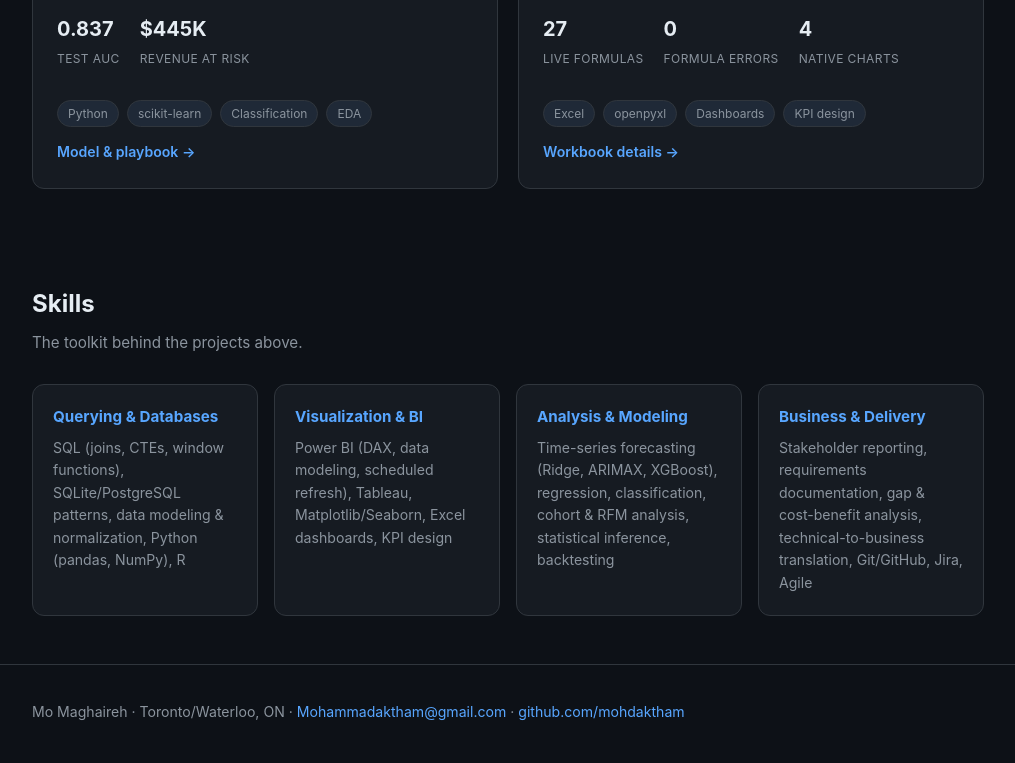
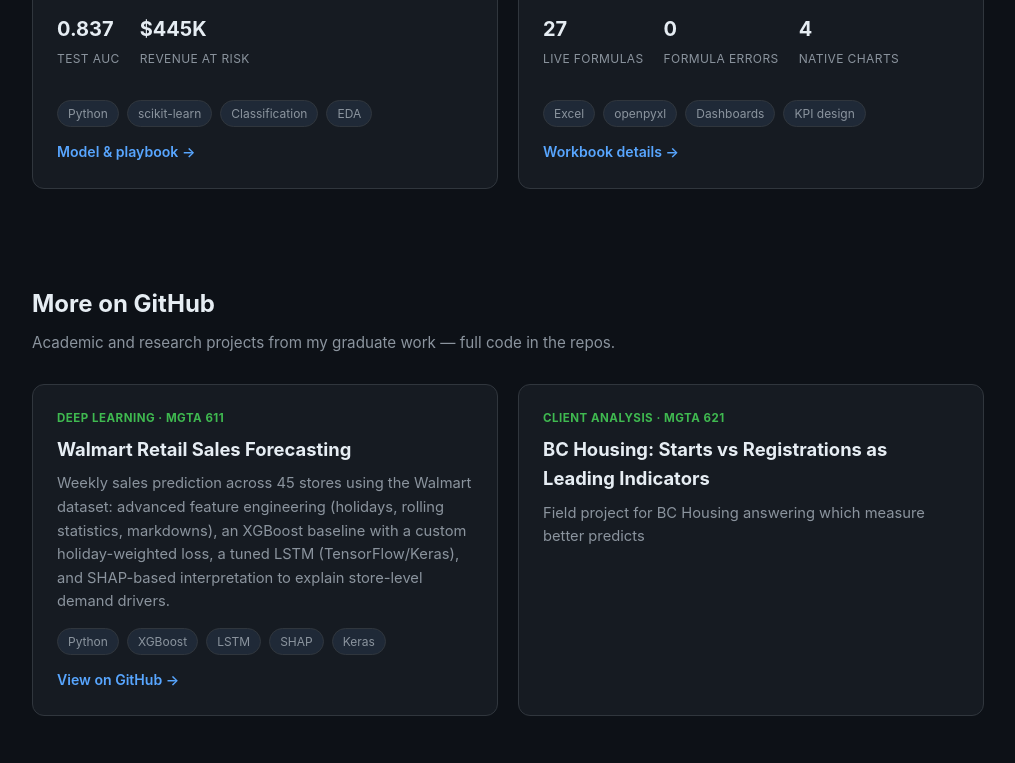
Before and after one commit to mohdaktham/mohdaktham.github.io, a plain HTML site: page index.html in a window 1280 px wide. Shown: the part 1947-2710 px from the top of the page, without its empty margins (132-1147 px from the left). Drawn offline with Linux system fonts and the light colour scheme.

Commit message:
Add 'More on GitHub' section: Walmart forecasting, BC Housing 621, NS-3/SUMO, BackTest Buddy

```diff
--- a/index.html
+++ b/index.html
@@ -150,25 +150,23 @@ footer{border-top:1px solid var(--border);padding:36px 0;color:var(--muted);font
   </div>
 </section>
 
-<section id="skills">
+<section id="more-projects">
   <div class="wrap">
-    <h2>Skills</h2>
-    <p class="section-sub">The toolkit behind the projects above.</p>
-    <div class="skills">
-      <div class="skill-box"><h4>Querying &amp; Databases</h4><p>SQL (joins, CTEs, window functions), SQLite/PostgreSQL patterns, data modeling &amp; normalization, Python (pandas, NumPy), R</p></div>
-      <div class="skill-box"><h4>Visualization &amp; BI</h4><p>Power BI (DAX, data modeling, scheduled refresh), Tableau, Matplotlib/Seaborn, Excel dashboards, KPI design</p></div>
-      <div class="skill-box"><h4>Analysis &amp; Modeling</h4><p>Time-series forecasting (Ridge, ARIMAX, XGBoost), regression, classification, cohort &amp; RFM analysis, statistical inference, backtesting</p></div>
-      <div class="skill-box"><h4>Business &amp; Delivery</h4><p>Stakeholder reporting, requirements documentation, gap &amp; cost-benefit analysis, technical-to-business translation, Git/GitHub, Jira, Agile</p></div>
-    </div>
-  </div>
-</section>
+    <h2>More on GitHub</h2>
+    <p class="section-sub">Academic and research projects from my graduate work — full code in the repos.</p>
+    <div class="grid">
 
-<footer>
-  <div class="wrap">
-    Mo Maghaireh · Toronto/Waterloo, ON · <a href="mailto:Mohammadaktham@gmail.com">Mohammadaktham@gmail.com</a> ·
-    <a href="https://github.com/mohdaktham" target="_blank">github.com/mohdaktham</a>
-  </div>
-</footer>
+      <div class="card">
+        <span class="badge">Deep Learning · MGTA 611</span>
+        <h3>Walmart Retail Sales Forecasting</h3>
+        <p>Weekly sales prediction across 45 stores using the Walmart dataset: advanced feature engineering
+        (holidays, rolling statistics, markdowns), an XGBoost baseline with a custom holiday-weighted loss,
+        a tuned LSTM (TensorFlow/Keras), and SHAP-based interpretation to explain store-level demand drivers.</p>
+        <div class="tags"><span class="tag">Python</span><span class="tag">XGBoost</span><span class="tag">LSTM</span><span class="tag">SHAP</span><span class="tag">Keras</span></div>
+        <div class="proj-link"><a href="https://github.com/mohdaktham/projects/tree/main/611-group-project" target="_blank">View on GitHub →</a></div>
+      </div>
 
-</body>
-</html>
+      <div class="card">
+        <span class="badge">Client Analysis · MGTA 621</span>
+        <h3>BC Housing: Starts vs Registrations as Leading Indicators</h3>
+        <p>Field project for BC Housing answering which measure better predicts
```
Also changed, not shown: 1 other file.
